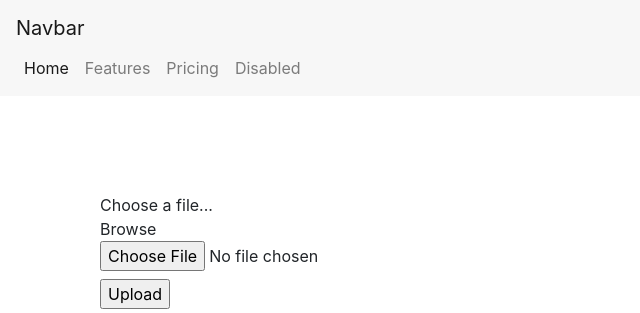
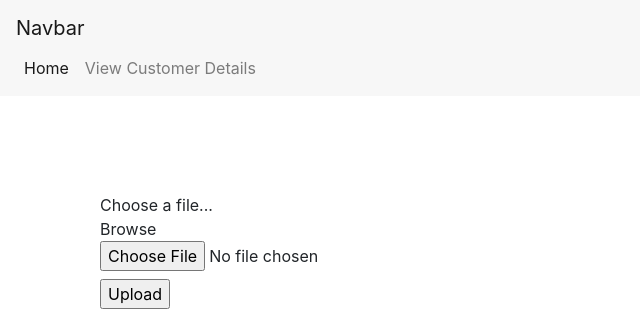
Before and after one commit to PoojaDiya/assignment, a PHP site: page / in a window 1280 px wide. Shown: the top 313 px of the page, without its empty margins (0-640 px from the left). Run offline with PHP 8.4, Linux system fonts and the light colour scheme; some libraries are stand-ins or nearby versions.

Commit message:
Update index.php

```diff
--- a/index.php
+++ b/index.php
@@ -43,13 +43,7 @@ session_start();
         <a class="nav-link" href="#">Home <span class="sr-only">(current)</span></a>
       </li>
       <li class="nav-item">
-        <a class="nav-link" href="#">Features</a>
-      </li>
-      <li class="nav-item">
-        <a class="nav-link" href="#">Pricing</a>
-      </li>
-      <li class="nav-item">
-        <a class="nav-link" href="#">Disabled</a>
+        <a class="nav-link" href="#">View Customer Details</a>
       </li>
     </ul>
   </div>
```
